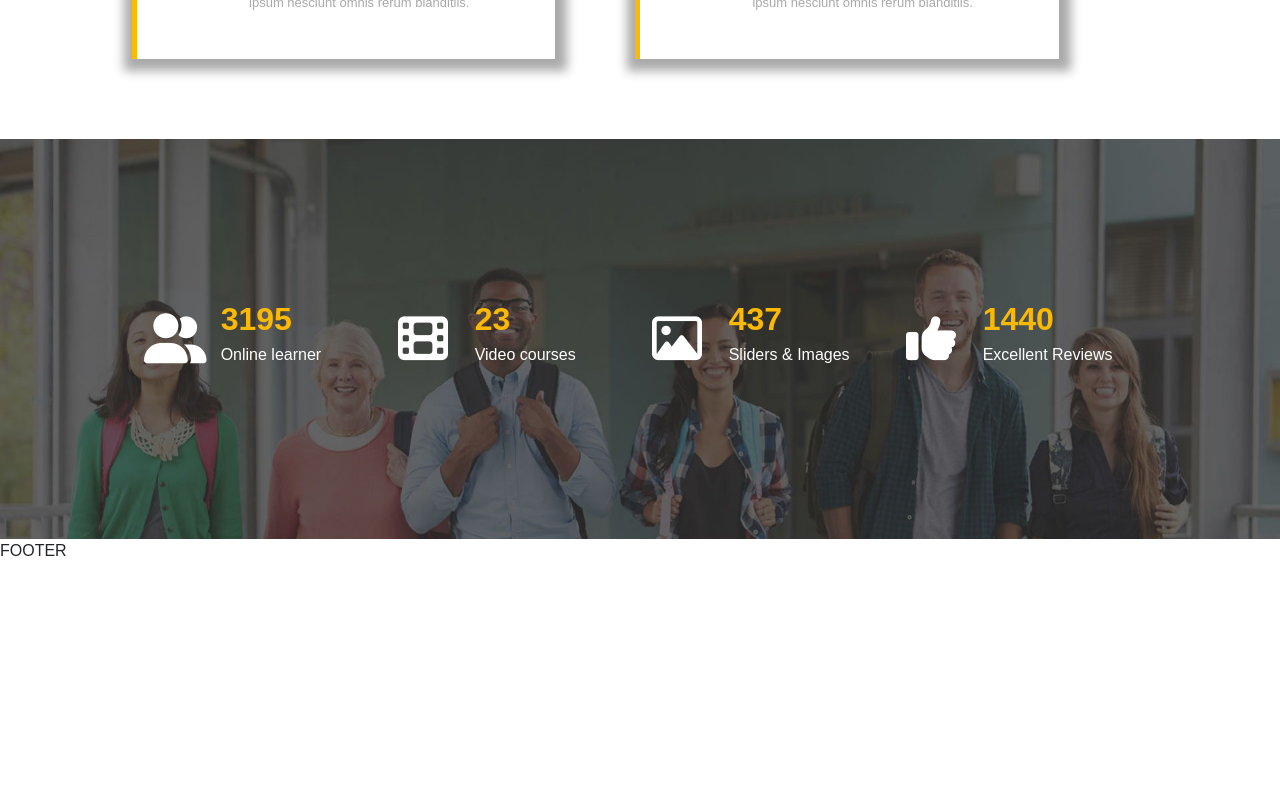
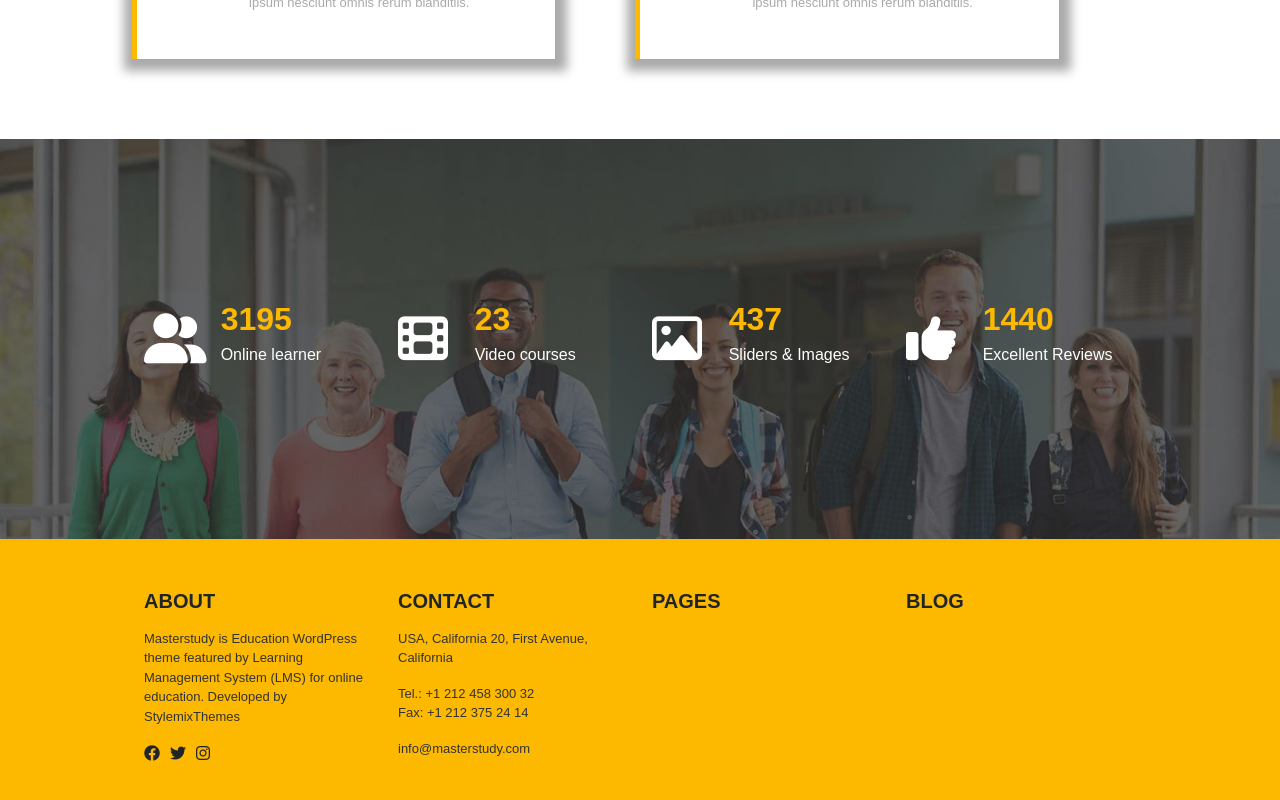
Before and after one commit to stiva98/proj-html-vuejs, a Vue app: page / in a window 1280 px wide. Shown: the part 3445-4245 px from the top of the page. Before the commit the page ends 4008 px from the top, so only its background shows below. Built offline with nearby package versions, Linux system fonts and the light colour scheme.

Commit message:
terminata prima metà del footer

```diff
--- a/src/assets/scss/partials/variables.scss
+++ b/src/assets/scss/partials/variables.scss
@@ -10,3 +10,4 @@ $divAndFooterBg: #fcb900;
 $button: #333333;
 $sectionMainBg: #edf2f5;
 $colorTextCard: #aaaaaa;
+$colorTextFooter: #333333;
--- a/src/components/FooterComponent.vue
+++ b/src/components/FooterComponent.vue
@@ -14,10 +14,77 @@ export default {
 
 <template>
     <footer>
-        FOOTER
+        <div class="my-container">
+            <div class="row">
+                <div class="col-3">
+                    <h5>
+                        ABOUT
+                    </h5>
+                    <p>
+                        Masterstudy is Education WordPress theme featured by Learning Management System (LMS) for online education. Developed by StylemixThemes
+                    </p>
+                    <i class="fa-brands fa-facebook"></i>
+                    <i class="fa-brands fa-twitter"></i>
+                    <i class="fa-brands fa-instagram"></i>
+                </div>
+                <div class="col-3">
+                    <h5>
+                        CONTACT
+                    </h5>
+                    <p>
+                        USA, California 20, First Avenue, California
+                    </p>
+                    <p>
+                        Tel.: +1 212 458 300 32 <br>
+                        Fax: +1 212 375 24 14
+                    </p>
+                    <p>
+                        info@masterstudy.com
+                    </p>
+                </div>
+                <div class="col-3">
+                    <h5>
+                        PAGES
+                    </h5>
+                </div>
+                <div class="col-3">
+                    <h5>
+                        BLOG
+                    </h5>
+                </div>
+            </div>
+        </div>
     </footer>
 </template>
 
 <style lang="scss" scoped>
-
+@use "../assets/scss/partials/variables.scss" as *;
+footer {
+    background-color: $divAndFooterBg;
+    .my-container {
+        max-width: 992px;
+        margin: 0 auto;
+        padding: 50px 0;
+    }
+    * h5 {
+        font-weight: bold;
+        margin-bottom: 16px;
+    }
+    * p {
+        color: $colorTextFooter;
+        font-size: small;
+    }
+    * i {
+        padding-right: 10px;
+        color: $colorTextFooter #333333;
+        cursor: pointer;
+    }
+    * i:hover {
+        color: white;
+    }
+    p:last-child:hover {
+        color: white;
+        cursor: pointer;
+    }
+}
 </style>
--- a/src/components/MainComponent.vue
+++ b/src/components/MainComponent.vue
@@ -369,6 +369,9 @@ main {
             background-color: $button;
             color: white;
         }
+        button:hover {
+            filter: invert(1);
+        }
         .mini-text-h4 {
             color: white;
         }
```
